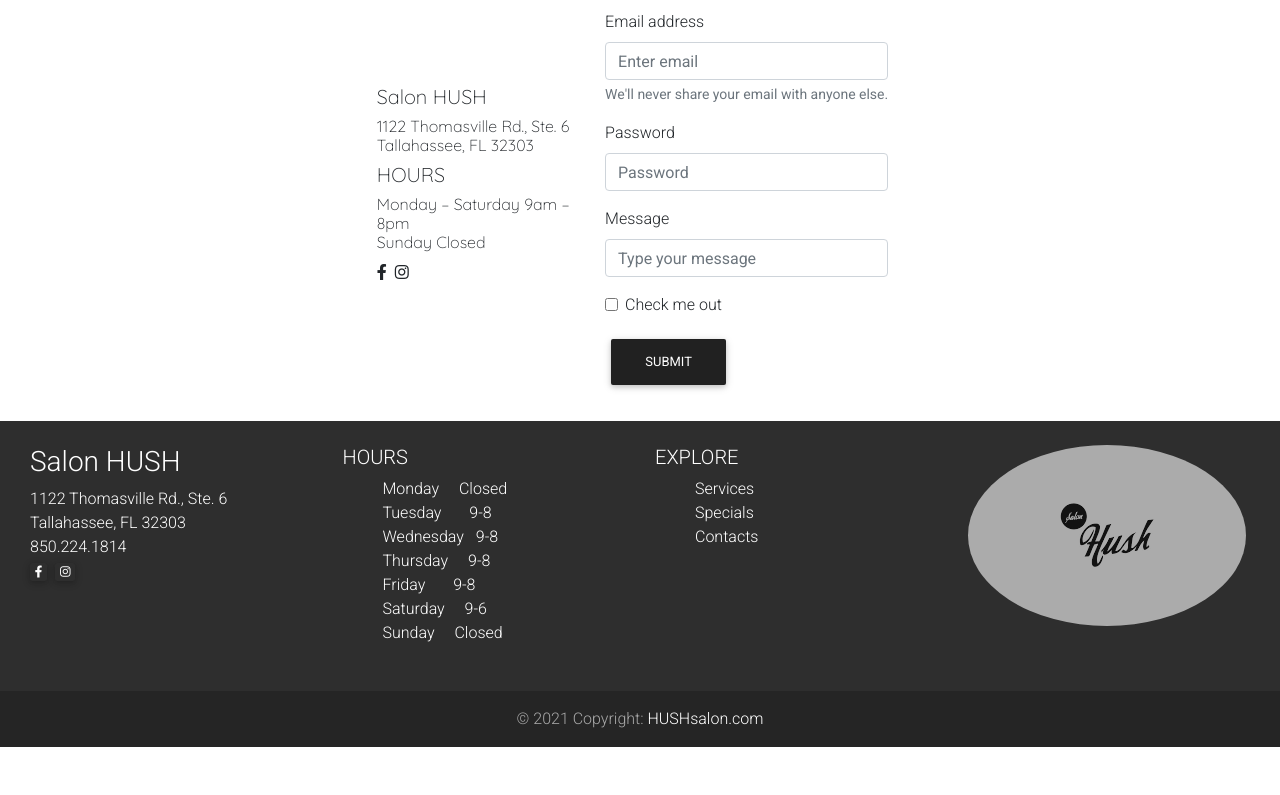
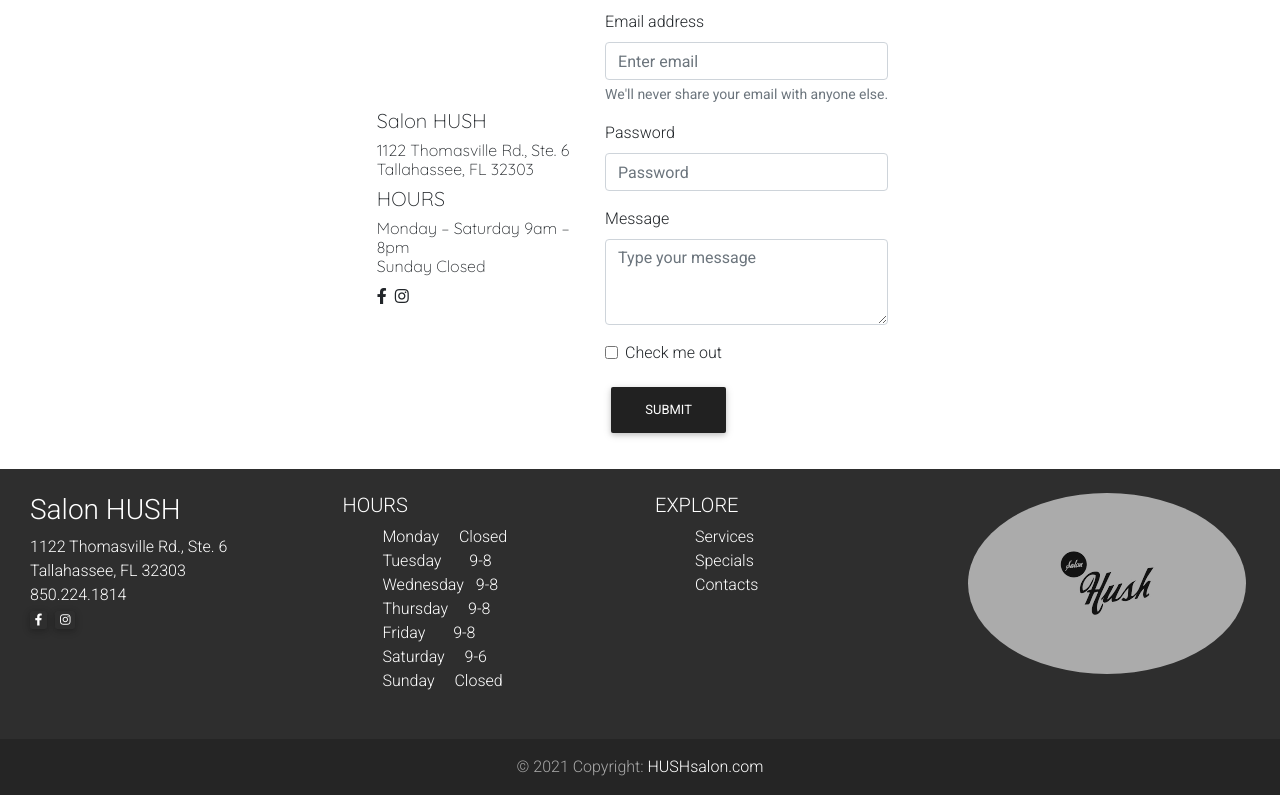
Before and after one commit to HansaSandamal/salon-app-react, a React (Create React App) app: page /contacts in a window 1280 px wide. Shown: the part 1202-1997 px from the top of the page. Before the commit the page ends 1949 px from the top, so only its background shows below. Built offline with nearby package versions, Linux system fonts and the light colour scheme.

Commit message:
did some changes

```diff
--- a/src/layouts/Header.tsx
+++ b/src/layouts/Header.tsx
@@ -21,7 +21,7 @@
                     <Nav.Link href="/about">ABOUT US</Nav.Link>
                 </Nav>
                 <Nav>
-                    <Nav.Link href="#deets">BOOK ONLINE</Nav.Link>
+                    <Nav.Link href="/booking">BOOK ONLINE</Nav.Link>
                     <Nav.Link eventKey={2} href="/contacts">
                         CONTACTS
                     </Nav.Link>
--- a/src/view/About.tsx
+++ b/src/view/About.tsx
@@ -10,7 +10,7 @@
             <Image src={cv3} alt='cover' fluid/>
             <div className='content'>
                 <h1 className='font-link' ><b>ABOUT US</b></h1>
-                <h4 className='font-link'><b>THE EIGHT FIVE ZERO SALON DIFFERENCE</b></h4>
+                <h4 className='font-link'><b>Salon HUSH DIFFERENCE</b></h4>
                 <h5 className='font-link'>Our carefully chosen and highly trained staff is here to exceed your <br/>expectations.
                     The same goes for our elegant salon space – dedicated to <br/>guest comfort – and our devotion
                     to innovation and artistry. We’re focused <br/>on making your day and continually raising the
--- a/src/view/Contact.tsx
+++ b/src/view/Contact.tsx
@@ -50,10 +50,12 @@
                             <Form.Label>Password</Form.Label>
                             <Form.Control type="password" placeholder="Password" />
                         </Form.Group>
+
                         <Form.Group controlId="formBasicTextArea">
                             <Form.Label>Message</Form.Label>
-                            <Form.Control type="text-area" placeholder="Type your message" />
+                            <Form.Control as="textarea" placeholder="Type your message" rows={3} />
                         </Form.Group>
+
                         <Form.Group controlId="formBasicCheckbox">
                             <Form.Check type="checkbox" label="Check me out" />
                         </Form.Group>
```
Also changed, not shown: src/assets/images/cv6.jpg (added), src/assets/images/cv7.jpg (added).
